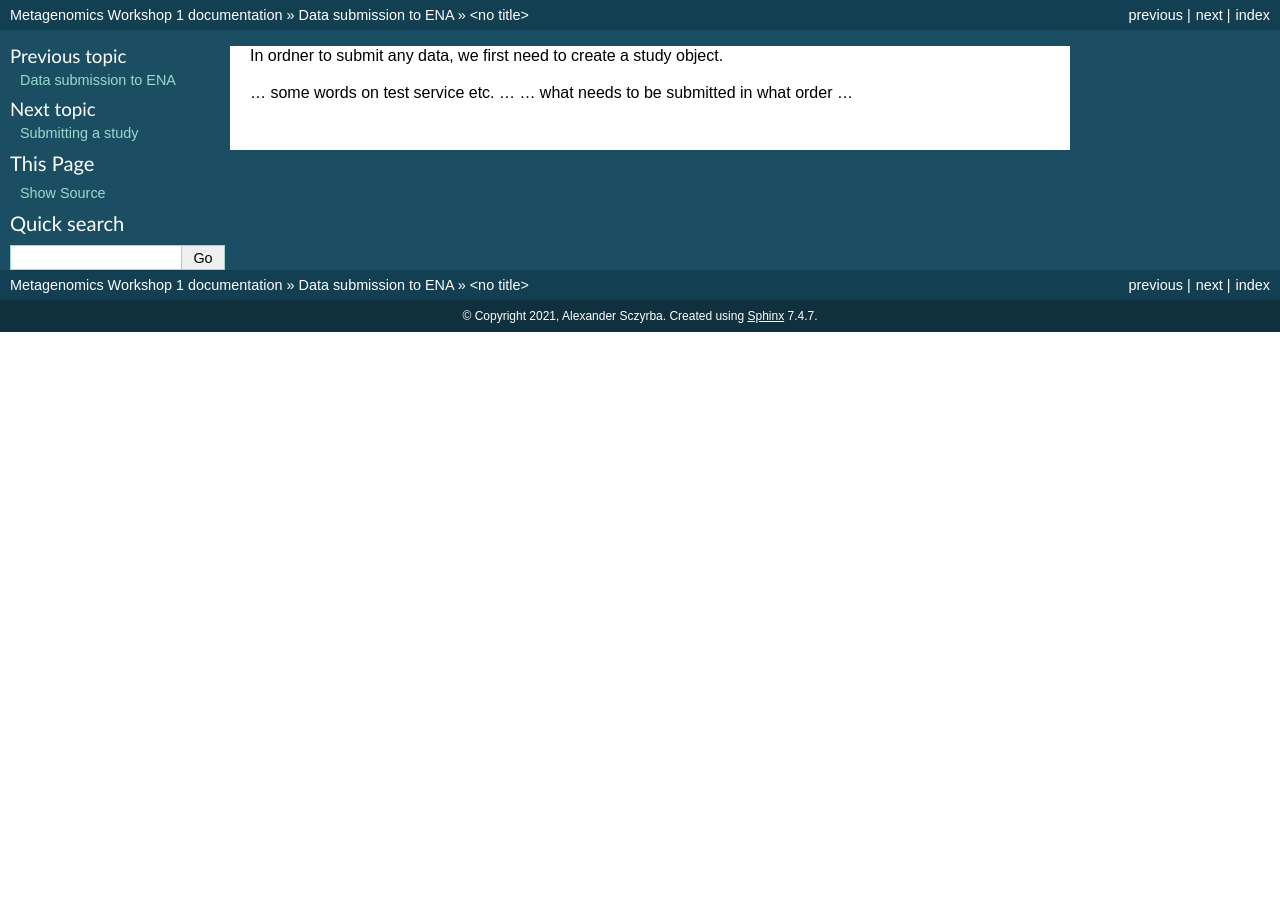
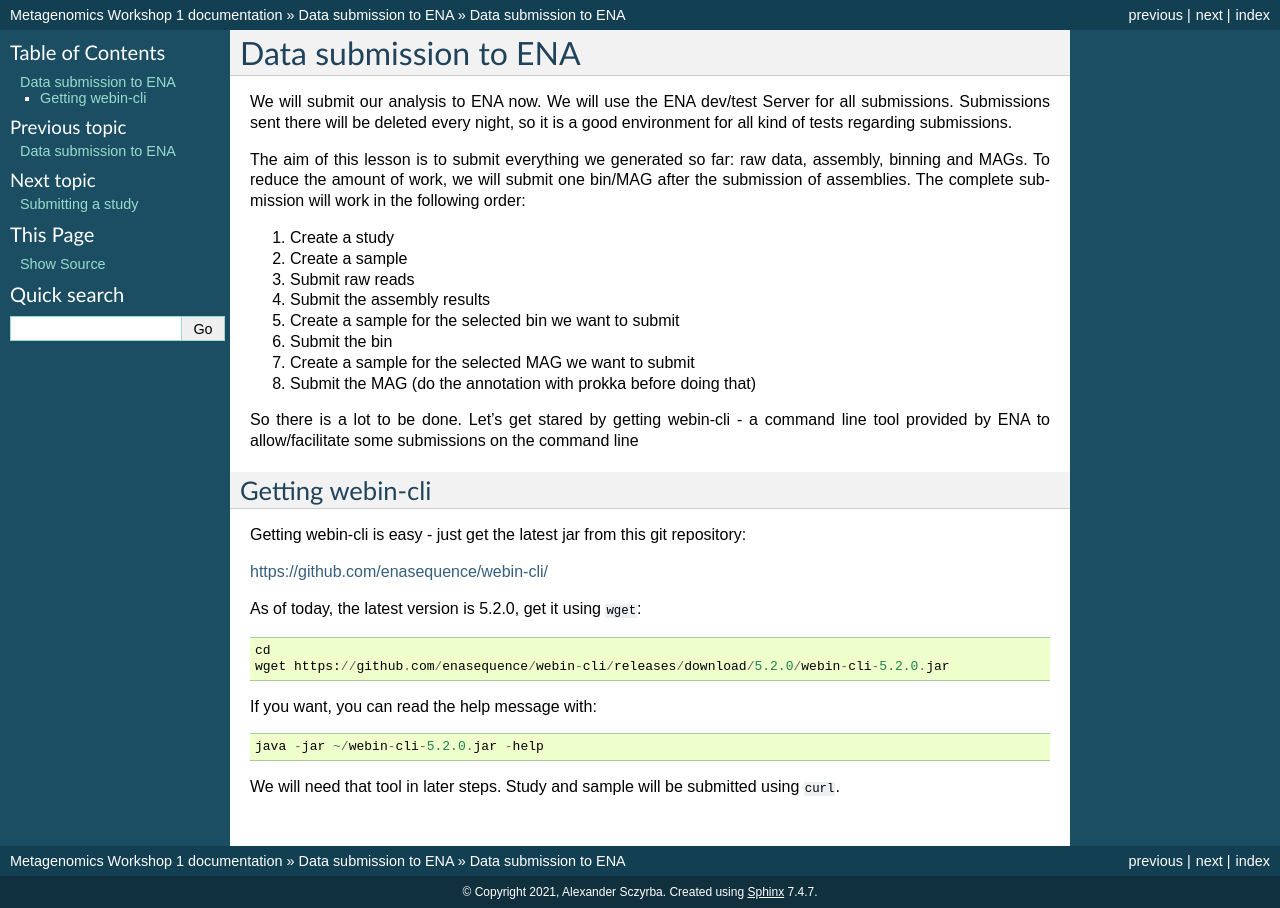
Before and after one commit to metagenomics/metagenomics-workshop, a Sphinx documentation site: the page built from docs/data_submission/data_submission_intro.rst, in a window 1280 px wide. Built offline with Sphinx 7.4.7, drawn with Linux system fonts in a browser that asks for light colours.

Commit message:
Update data_submission_intro.rst

```diff
--- a/docs/data_submission/data_submission_intro.rst
+++ b/docs/data_submission/data_submission_intro.rst
@@ -1,4 +1,35 @@
-In ordner to submit any data, we first need to create a study object.
+Data submission to ENA
+======================
 
-... some words on test service etc. ...
-... what needs to be submitted in what order ...
+We will submit our analysis to ENA now. We will use the ENA dev/test Server for all submissions. Submissions sent there will be deleted every night, so it is a good environment for all kind of tests regarding submissions.
+
+The aim of this lesson is to submit everything we generated so far: raw data, assembly, binning and MAGs. To reduce the amount of work, we will submit one bin/MAG after the submission of assemblies. The complete submission will work in the following order:
+
+1. Create a study
+2. Create a sample
+3. Submit raw reads
+4. Submit the assembly results
+5. Create a sample for the selected bin we want to submit
+6. Submit the bin
+7. Create a sample for the selected MAG we want to submit
+8. Submit the MAG (do the annotation with prokka before doing that)
+
+So there is a lot to be done. Let's get stared by getting webin-cli - a command line tool provided by ENA to allow/facilitate some submissions on the command line
+
+Getting webin-cli
+^^^^^^^^^^^^^^^^
+
+Getting webin-cli is easy - just get the latest jar from this git repository:
+
+https://github.com/enasequence/webin-cli/
+
+As of today, the latest version is 5.2.0, get it using ``wget``::
+
+  cd
+  wget https://github.com/enasequence/webin-cli/releases/download/5.2.0/webin-cli-5.2.0.jar
+
+If you want, you can read the help message with::
+
+  java -jar ~/webin-cli-5.2.0.jar -help
+
+We will need that tool in later steps. Study and sample will be submitted using ``curl``.
```
